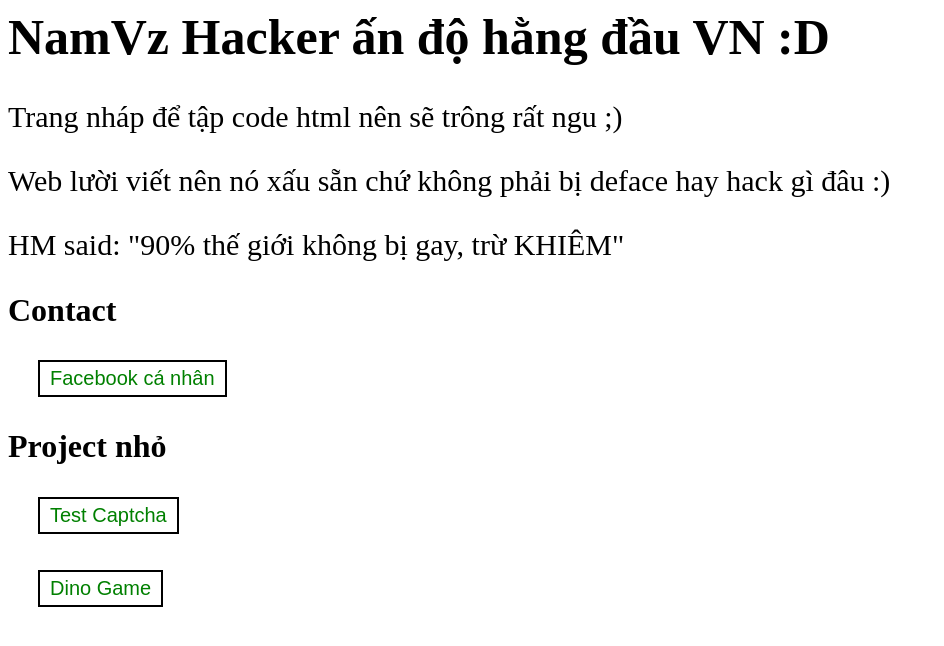
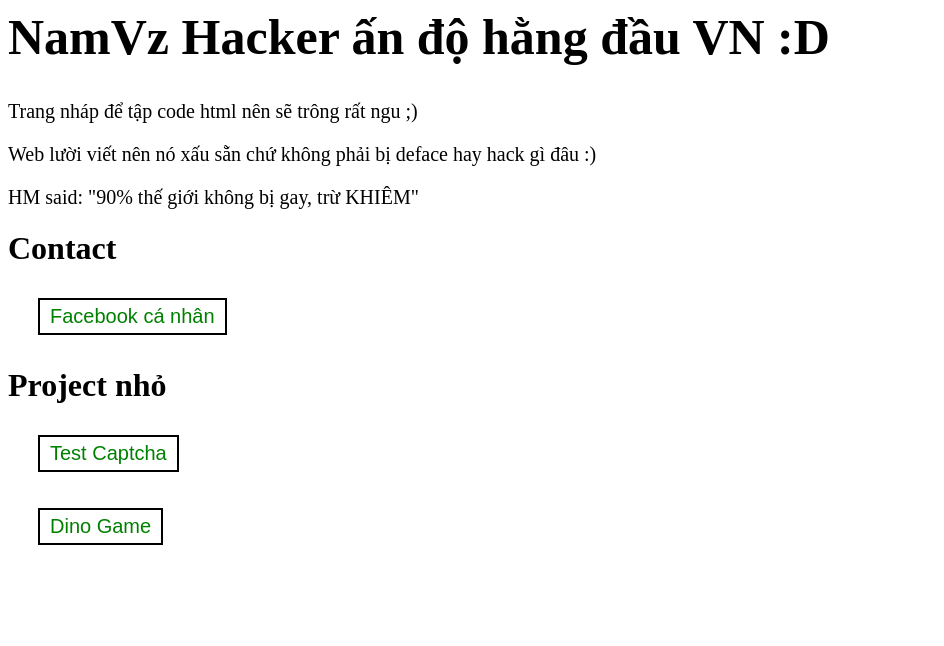
Before and after one commit to NamVz/namvz.github.io, a plain HTML site: page index.html in a window 1280 px wide. Shown: the whole page, without its empty margins (0-944 px from the left). Drawn offline with Linux system fonts and the light colour scheme.

Commit message:
Update index.html

```diff
--- a/index.html
+++ b/index.html
@@ -1,7 +1,7 @@
 <h1 style="font-size:50px;">NamVz Hacker ấn độ hằng đầu VN :D</h1>
-<p style="font-size:30px;">Trang nháp để tập code html nên sẽ trông rất ngu ;)</p>
-<p style="font-size:30px;">Web lười viết nên nó xấu sẵn chứ không phải bị deface hay hack gì đâu :)</p>
-<p style="font-size:30px;">HM said: "90% thế giới không bị gay, trừ KHIÊM"</p>
+<p style="font-size:20px;">Trang nháp để tập code html nên sẽ trông rất ngu ;)</p>
+<p style="font-size:20px;">Web lười viết nên nó xấu sẵn chứ không phải bị deface hay hack gì đâu :)</p>
+<p style="font-size:20px;">HM said: "90% thế giới không bị gay, trừ KHIÊM"</p>
 <!DOCTYPE html>
 <html>
       <title>Nam ve zet</title>
```
